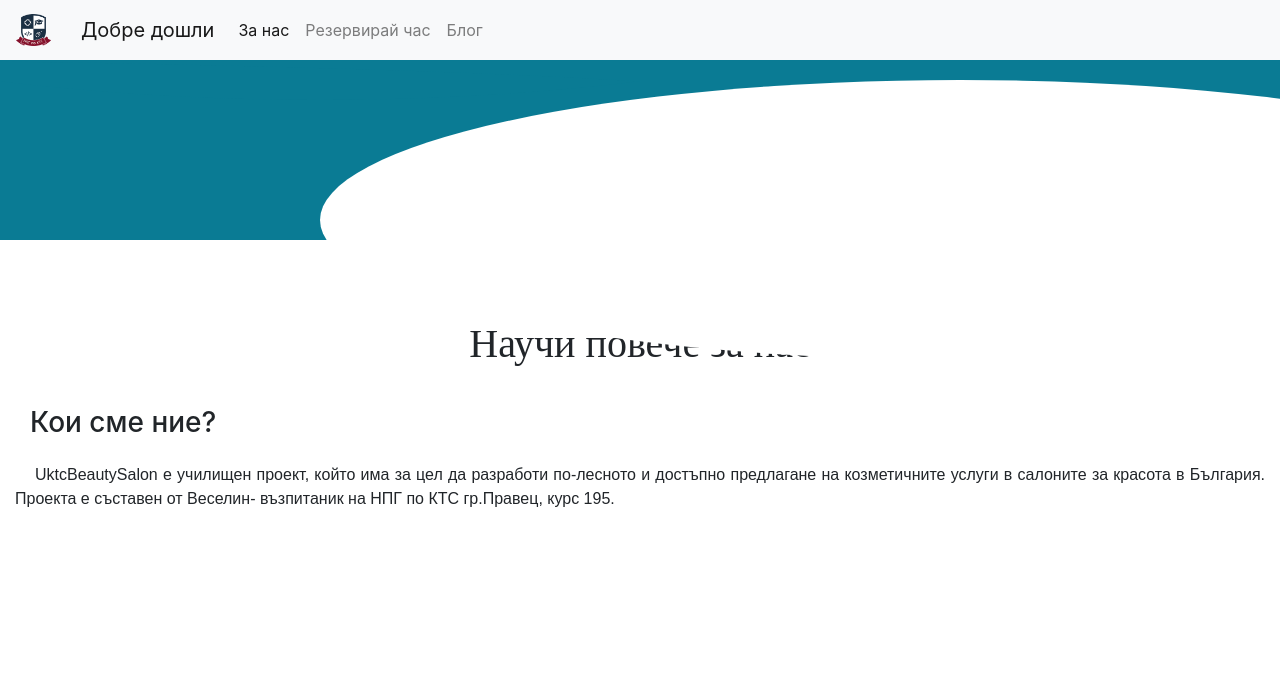
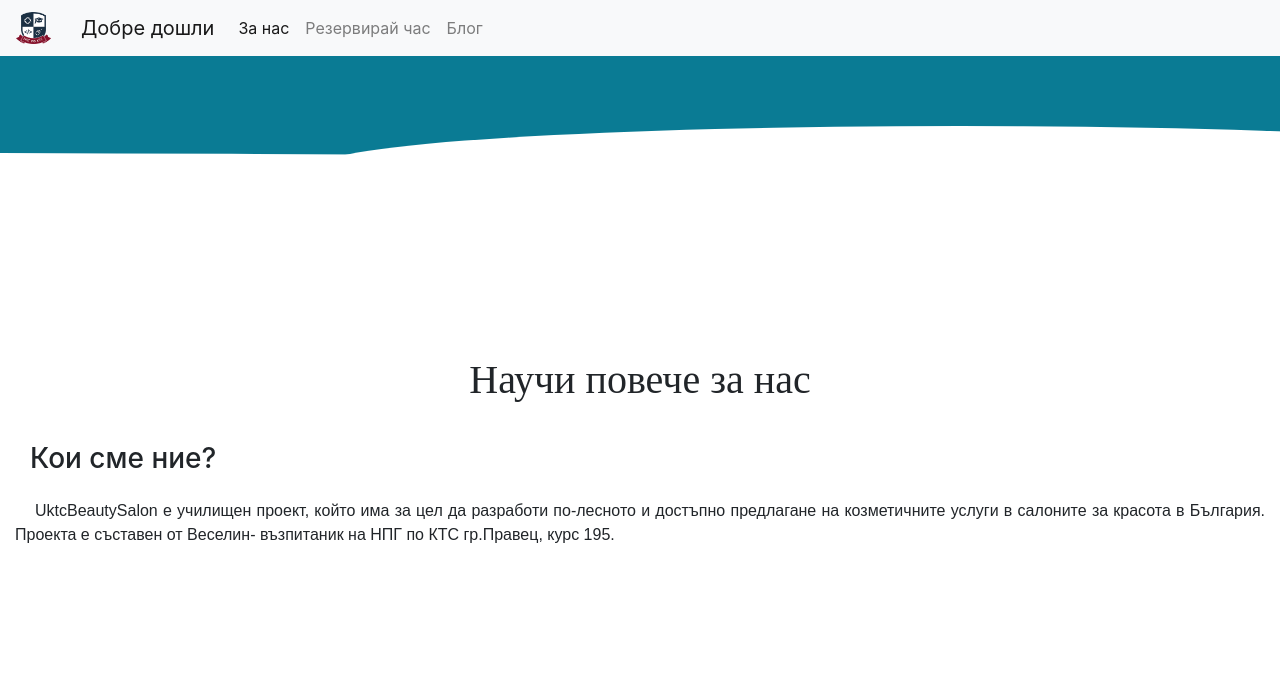
Before and after one commit to kysmetliiski/Beauty-Salon, a PHP site: page /kursova/aboutus.html in a window 1280 px wide; the page is wider, and only the part inside the window is pictured. Shown: the top 674 px of that part. Run offline with PHP 8.4, Linux system fonts and the light colour scheme.

Commit message:
wave aboutus
tried to fix the wave but it will need some more work to look good

```diff
--- a/aboutus.css
+++ b/aboutus.css
@@ -22,7 +22,7 @@
 h1{
     text-align: center;
     padding-bottom: 30px;
-    padding-top: 80px;
+    padding-top: 180px;
     font-family: 'Times New Roman', Times, serif;
   }
 h3{
@@ -48,7 +48,7 @@ body {
   .wave {
     display: block;
     position: relative;
-    height: 180px;
+    height: 120px;
     width: 100%;
     background: rgb(10, 123, 148);
     transform: scale(1, 1);
@@ -60,10 +60,10 @@ body {
     position: absolute;
     border-radius: 100%;
     width: 100%;
-    height: 280px;
-    background-color: white;
+    height: 80px;
+    background-color: rgb(255, 255, 255);
     right: -25%;
-    top: 20px;
+    top: 70px;
   }
 
   .wave:after {
@@ -72,9 +72,11 @@ body {
     position: absolute;
     border-radius: 100%;
     width: 100%;
-    height: 280px;
-    background-color: rgb(10, 123, 148);
-    left: -25%;
+    height: 380px;
+    background-color: rgb(255, 255, 255);
+    right: 35%;
     top: -240px;
-    clip-path: ellipse(100% 15% at -15% 100%);
+    clip-path: ellipse(400% 12% at -100% 100%);
+
+
   }
--- a/aboutus.html
+++ b/aboutus.html
@@ -18,12 +18,12 @@
 <link rel="stylesheet" href="https://stackpath.bootstrapcdn.com/bootstrap/4.3.1/css/bootstrap.min.css" integrity="sha384-ggOyR0iXCbMQv3Xipma34MD+dH/1fQ784/j6cY/iJTQUOhcWr7x9JvoRxT2MZw1T" crossorigin="anonymous">
 
 
-            <link rel="stylesheet" type="text/css" href="aboutus.css?v=" + new Date().getTime()>
+            <link rel="stylesheet" type="text/css" href="aboutus.css?v=11" + new Date().getTime()>
 <body>
     <nav class="navbar navbar-expand-lg navbar-light bg-light">
 
 
-        <img src="snimki/logo.png" class="photo" alt="uktclogo" width="40" height="40"style="vertical-align:middle;margin:6px 0px">
+        <img src="snimki/logo.png" class="photo" alt="uktclogo" width="40" height="40">
 
 
         <a class="navbar-brand" href="UktcBeautySalon.html">  Добре дошли</a>
```
Also changed, not shown: README.md.
